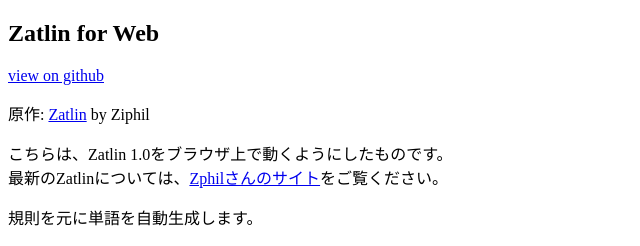
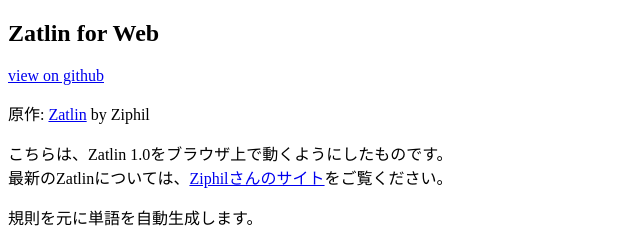
Before and after one commit to na2co3-ftw/zatlin-web, a website built with webpack: page index.html in a window 1280 px wide. Shown: the top 246 px of the page, 0-640 px from the left. Built offline with nearby package versions, Linux system fonts and the light colour scheme; files whose address does not match are found by name.

Commit message:
誤字修正

```diff
--- a/index.html
+++ b/index.html
@@ -12,7 +12,7 @@
 <p>原作: <a href="https://github.com/Ziphil/Zatlin" target="_blank">Zatlin</a> by Ziphil</p>
 <p>
 	こちらは、Zatlin 1.0をブラウザ上で動くようにしたものです。<br>
-	最新のZatlinについては、<a href="http://zpdic.ziphil.com/document/zatlin/overview" target="_blank">Zphilさんのサイト</a>をご覧ください。
+	最新のZatlinについては、<a href="http://zpdic.ziphil.com/document/zatlin/overview" target="_blank">Ziphilさんのサイト</a>をご覧ください。
 </p>
 <p>規則を元に単語を自動生成します。</p>
 定義をファイルから読み込む: <input type="file" id="import">
```
